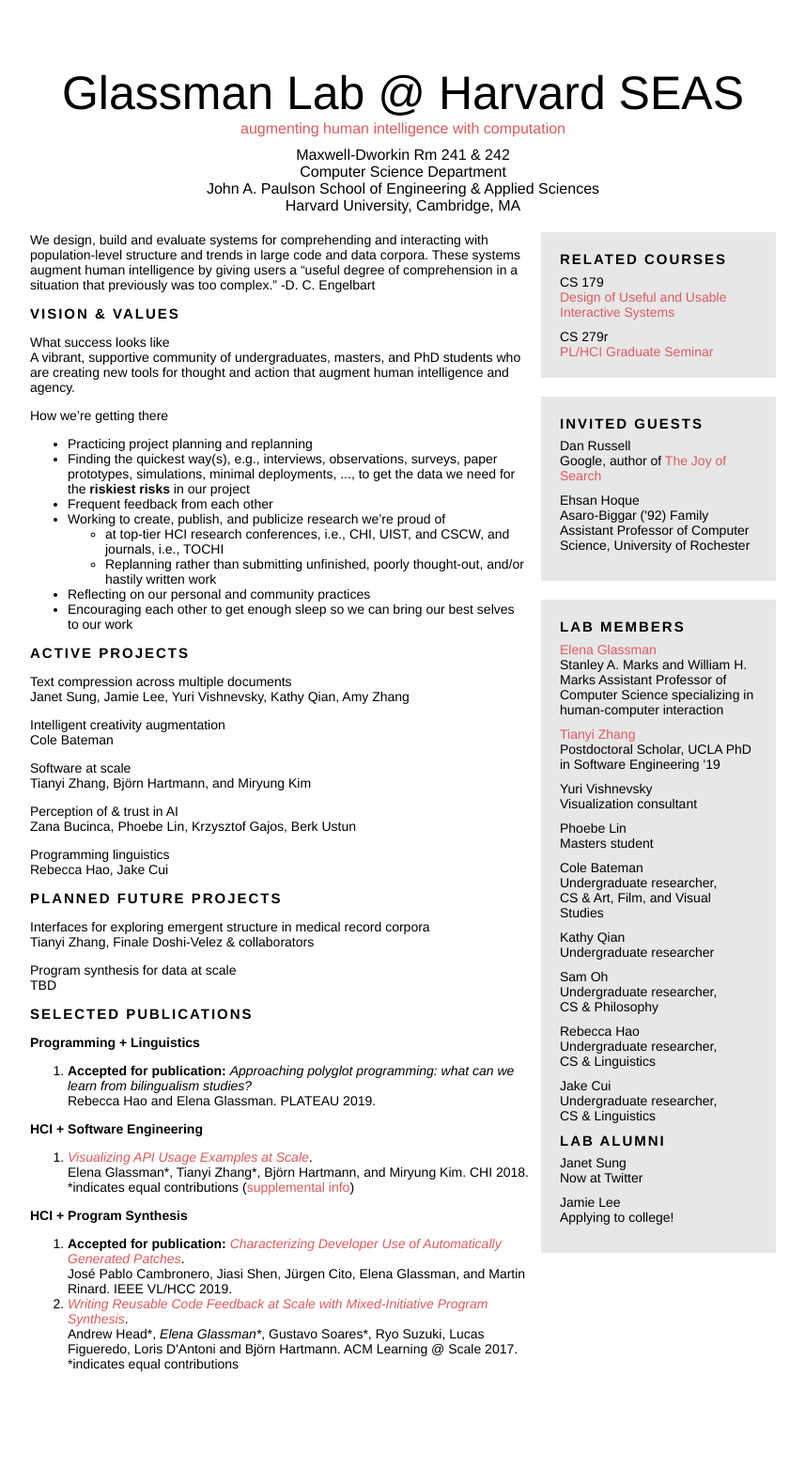
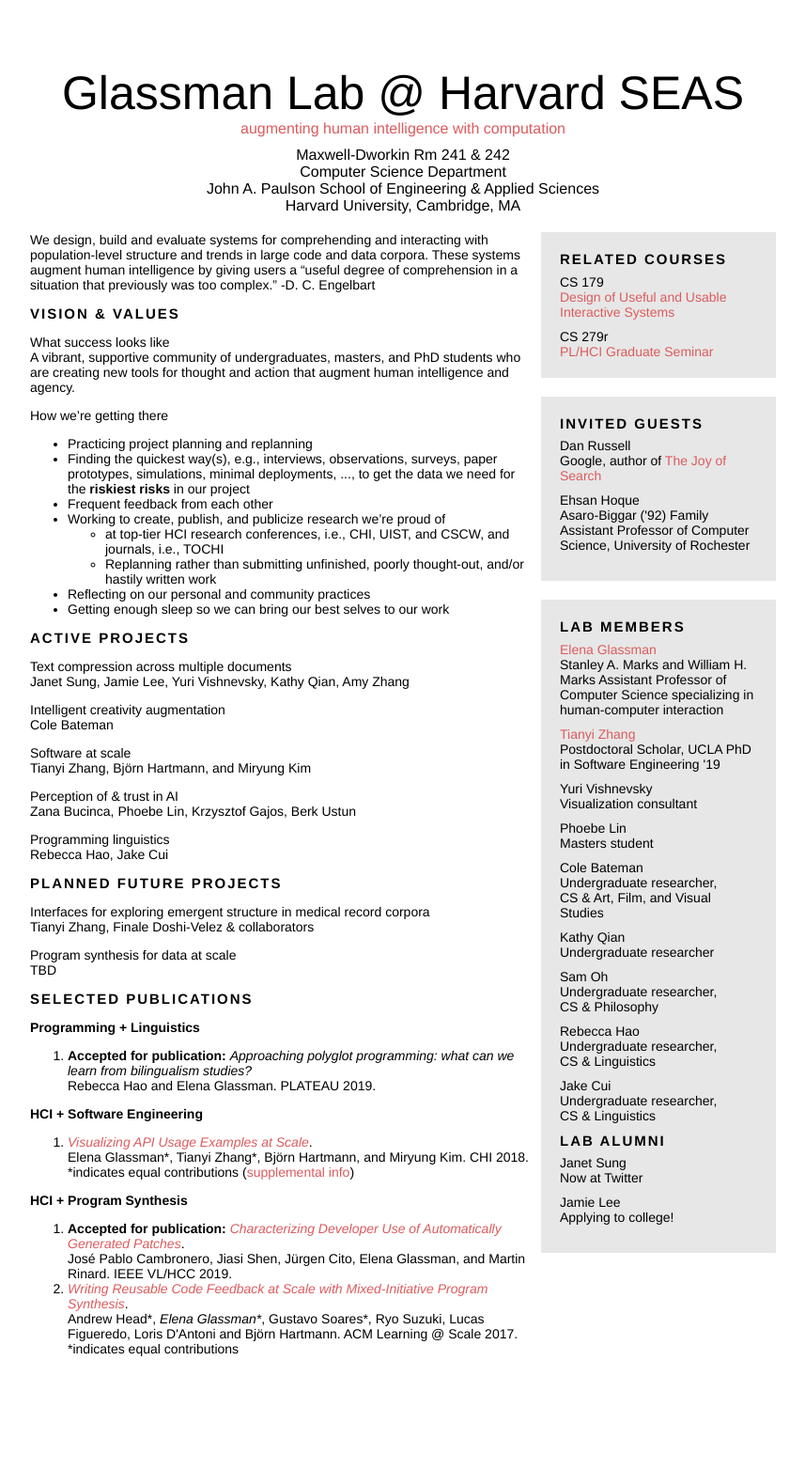
Before and after one commit to eglassman/eglassman.github.io, a Jekyll site: the page built from index.html, in a window 1280 px wide. Shown: the whole page at 94% size, without its empty margins (211-1068 px from the left). Built offline with Jekyll 4.4.1, drawn with Linux system fonts in a browser that asks for light colours.

Commit message:
shortened stuff

```diff
--- a/index.html
+++ b/index.html
@@ -48,7 +48,7 @@ Students enrolled in 252r will select and present papers on PL topics including
             <li>Replanning rather than submitting unfinished, poorly thought-out, and/or hastily written work</li>
           </ul>
         <li>Reflecting on our personal and community practices</li>
-        <li>Encouraging each other to get enough sleep so we can bring our best selves to our work</li>
+        <li>Getting enough sleep so we can bring our best selves to our work</li>
       </ul>
     </p>
 
```
